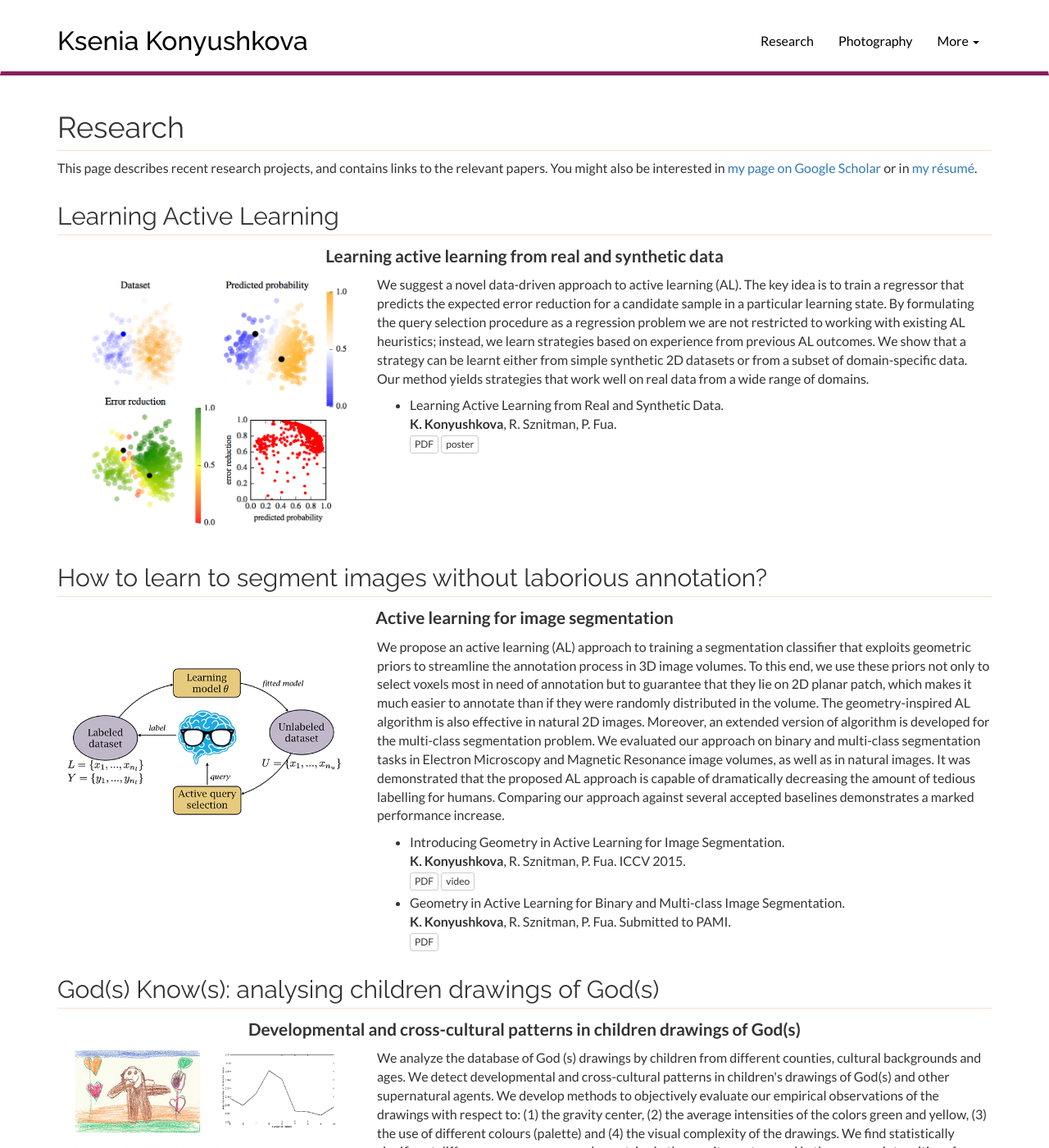
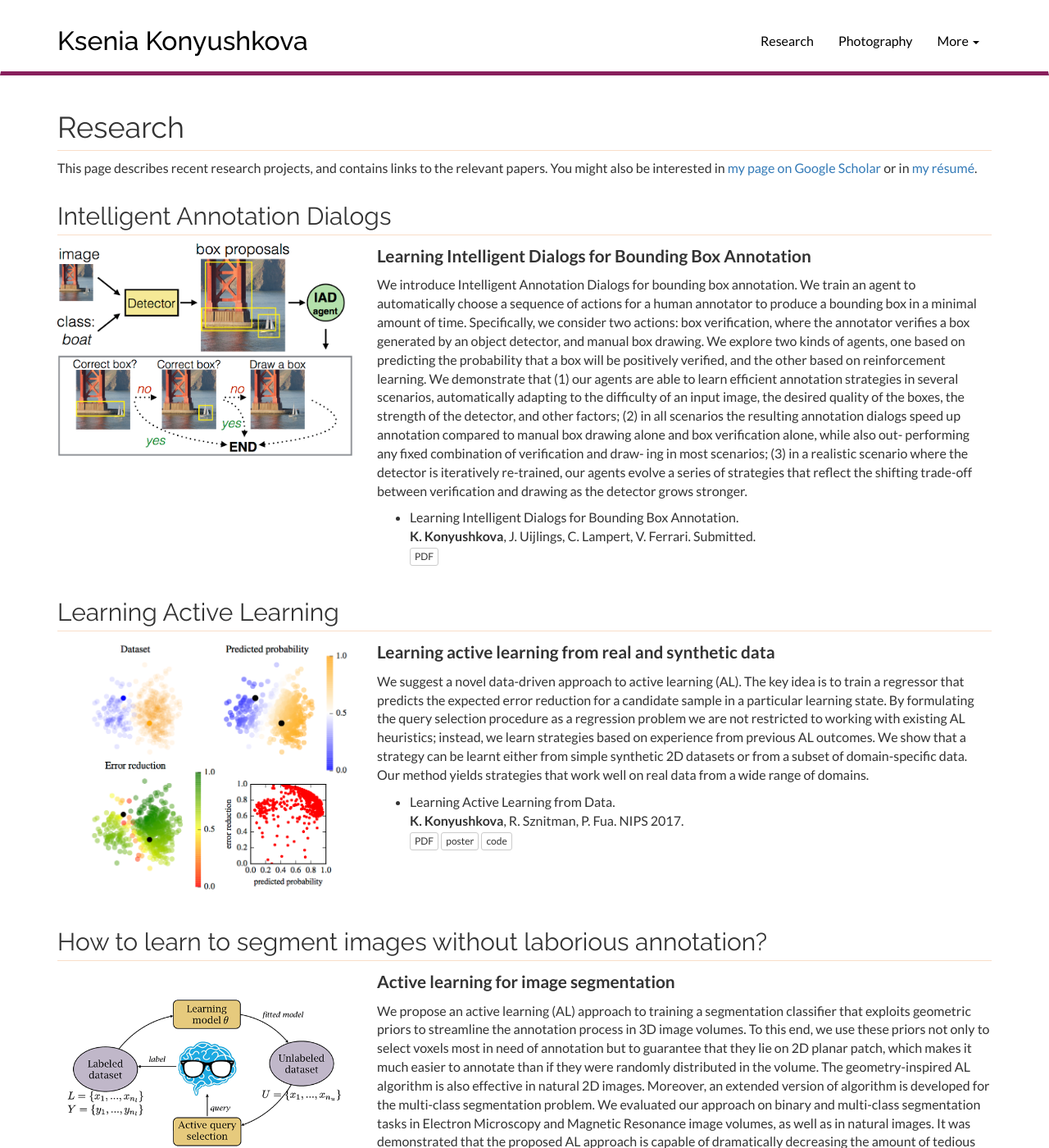
Before and after one commit to ksenia-konyushkova/ksyu-web, a Jekyll site: the page built from research.html, in a window 1280 px wide and 1400 px high. Shown: the whole window at 82% size. Built offline with Jekyll 4.4.1, drawn with Linux system fonts in a browser that asks for light colours; nearby versions of some CDN libraries; some of the changed text lies outside the part shown.

Commit message:
new projects

```diff
--- a/_includes/footer.html
+++ b/_includes/footer.html
@@ -1,3 +1,3 @@
 <footer class="container">
-  &copy; 2016–2017 Ksenia Konyushkova
+  &copy; 2016–2018 Ksenia Konyushkova
 </footer>
--- a/research.html
+++ b/research.html
@@ -13,31 +13,53 @@ permalink: /research
   href="https://scholar.google.ch/citations?user=gTACuSgAAAAJ&hl=en">my page on Google Scholar</a>
   or in
   <a href="https://drive.google.com/file/d/0B_d6W7WBDAqGUUNJTVA4SE9uYnc/view">my résumé</a>.
+</p>
 
+<div class="row row-research">
+  <div class="col-xs-12">
+    <h2>Intelligent Annotation Dialogs</h2>
+  </div>
+  <div class="col-sm-4">
+
+    <img src="img/6.png" class="img-responsive" alt="Intelligent Annotation Dialog">
+  </div>
+  <div class="col-sm-8">
+    <p class="subtitle">Learning Intelligent Dialogs for Bounding Box Annotation</p>
+    <p>
+We introduce Intelligent Annotation Dialogs for bounding box annotation. We train an agent to automatically choose a sequence of actions for a human annotator to produce a bounding box in a minimal amount of time. Specifically, we consider two actions: box verification, where the annotator verifies a box generated by an object detector, and manual box drawing. We explore two kinds of agents, one based on predicting the probability that a box will be positively verified, and the other based on reinforcement learning. We demonstrate that (1) our agents are able to learn efficient annotation strategies in several scenarios, automatically adapting to the difficulty of an input image, the desired quality of the boxes, the strength of the detector, and other factors; (2) in all scenarios the resulting annotation dialogs speed up annotation compared to manual box drawing alone and box verification alone, while also out- performing any fixed combination of verification and draw- ing in most scenarios; (3) in a realistic scenario where the detector is iteratively re-trained, our agents evolve a series of strategies that reflect the shifting trade-off between verification and drawing as the detector grows stronger.
+    </p>
+    <ul>
+<li>
+Learning Intelligent Dialogs for Bounding Box Annotation.<br>
+<strong>K. Konyushkova</strong>, J. Uijlings, C. Lampert, V. Ferrari. Submitted.<br>
+<a href="https://arxiv.org/pdf/1712.08087.pdf" class="btn btn-default btn-xs" role="button">PDF</a>
+</li>
+    </ul>
+  </div>
+</div>
 </p>
+
 
 <div class="row row-research">
   <div class="col-xs-12">
     <h2>Learning Active Learning</h2>
   </div>
-  <center>
-  <p class="subtitle">Learning active learning from real and synthetic data</p>
-  </center>
   <div class="col-sm-4">
 
     <img src="img/5.png" class="img-responsive" alt="Active learning for image segmentation">
   </div>
   <div class="col-sm-8">
-
+    <p class="subtitle">Learning active learning from real and synthetic data</p>
     <p>
 We suggest a novel data-driven approach to active learning (AL). The key idea is to train a regressor that predicts the expected error reduction for a candidate sample in a particular learning state. By formulating the query selection procedure as a regression problem we are not restricted to working with existing AL heuristics; instead, we learn strategies based on experience from previous AL outcomes. We show that a strategy can be learnt either from simple synthetic 2D datasets or from a subset of domain-specific data. Our method yields strategies that work well on real data from a wide range of domains.
     </p>
     <ul>
 <li>
-Learning Active Learning from Real and Synthetic Data.<br>
-<strong>K. Konyushkova</strong>, R. Sznitman, P. Fua.<br>
-<a href="https://arxiv.org/pdf/1703.03365.pdf" class="btn btn-default btn-xs" role="button">PDF</a>
-<a href="https://drive.google.com/file/d/0B_d6W7WBDAqGOHdxMFFfUFUyOXc/view?usp=sharing" class="btn btn-default btn-xs" role="button">poster</a>
+Learning Active Learning from Data.<br>
+<strong>K. Konyushkova</strong>, R. Sznitman, P. Fua. NIPS 2017.<br>
+<a href="http://papers.nips.cc/paper/7010-learning-active-learning-from-data.pdf" class="btn btn-default btn-xs" role="button">PDF</a>
+<a href="https://drive.google.com/file/d/1Mx45sFHG5cOPMHmEF6u_CmxVG-_7TPKe/view?usp=sharing" class="btn btn-default btn-xs" role="button">poster</a>
+<a href="https://github.com/ksenia-konyushkova/LAL" class="btn btn-default btn-xs" role="button">code</a>
 </li>
     </ul>
   </div>
@@ -49,13 +71,11 @@ Learning Active Learning from Real and Synthetic Data.<br>
   <div class="col-xs-12">
     <h2>How to learn to segment images without laborious annotation?</h2>
   </div>
-  <center>
-  <p class="subtitle">Active learning for image segmentation</p>
-  </center>
   <div class="col-sm-4">
     <img src="img/1.png" class="img-responsive" alt="Active learning for image segmentation">
   </div>
   <div class="col-sm-8">
+    <p class="subtitle">Active learning for image segmentation</p>
     <p>
 We propose an active learning (AL) approach to training a segmentation classifier that exploits geometric priors to streamline the annotation process in 3D image volumes.
 To this end, we use these priors not only to select voxels most in need of annotation but to guarantee that they lie on 2D planar patch, which makes it much easier to annotate than if they were randomly distributed in the volume.
@@ -73,7 +93,7 @@ Introducing Geometry in Active Learning for Image Segmentation.<br>
 <a href="https://www.youtube.com/watch?v=NTvS2CYjGwc" class="btn btn-default btn-xs" role="button">video</a>
 <li>
 Geometry in Active Learning for Binary and Multi-class Image Segmentation.<br>
-<strong>K. Konyushkova</strong>, R. Sznitman, P. Fua. Submitted to PAMI.<br>
+<strong>K. Konyushkova</strong>, R. Sznitman, P. Fua.<br>
 <a href="https://arxiv.org/pdf/1606.09029.pdf" class="btn btn-default btn-xs" role="button">PDF</a>
 </li>
     </ul>
@@ -84,13 +104,11 @@ Geometry in Active Learning for Binary and Multi-class Image Segmentation.<br>
   <div class="col-xs-12">
     <h2>God(s) Know(s): analysing children drawings of God(s)</h2>
   </div>
-  <center>
-  <p class="subtitle">Developmental and cross-cultural patterns in children drawings of God(s)</p>
-  </center>
   <div class="col-sm-4">
     <img src="img/2.png" class="img-responsive" alt="Analyzing children drawings of God">
   </div>
   <div class="col-sm-8">
+    <p class="subtitle">Developmental and cross-cultural patterns in children drawings of God(s)</p>
     <p>
 We analyze the database of God (s) drawings by children from different counties, cultural backgrounds and ages.
 We detect developmental and cross-cultural patterns in children's drawings of God(s) and other supernatural agents.
@@ -122,13 +140,11 @@ href="https://cacm.acm.org/news/194542-the-machine-vision-algorithm-for-analyzin
   <div class="col-xs-12">
     <h2>Find me what, don't know what</h2>
   </div>
-  <center>
-  <p class="subtitle">Exploratory search of scientific literature with intent modeling</p>
-  </center>
   <div class="col-sm-4">
     <img src="img/3.png" class="img-responsive" alt="Analyzing children drawings of God">
   </div>
   <div class="col-sm-8">
+    <p class="subtitle">Exploratory search of scientific literature with intent modeling</p>
     <p>
 One of the most challenging tasks of present-day scientists is making sense of the vast amount of scientific literature.
 In this project I worked in a team of researchers on SciNet, an exploratory information seeking system for scientific literature.
@@ -173,13 +189,11 @@ NIPS 2014 workshop on Bayesian Optimization.<br>
   <div class="col-xs-12">
     <h2></h2>
   </div>
-  <center>
-  <p class="subtitle">Exploratory image retrieval of vaguely defined targets</p>
-  </center>
   <div class="col-sm-4">
     <img src="img/4.png" class="img-responsive" alt="Analyzing children drawings of God">
   </div>
   <div class="col-sm-8">
+    <p class="subtitle">Exploratory image retrieval of vaguely defined targets</p>
     <p>
 We consider a problem of image retrieval in a database of images without matadata such as keywords, tags or natural language text.
 In the situation when the user is unable to query the system by context, we employ a mechanism for relevance feedback to specify the information needs.
```
Also changed, not shown: other parts of research.html (+1 -1 lines), index.html (+4 -19 lines), img/6.png (added).
